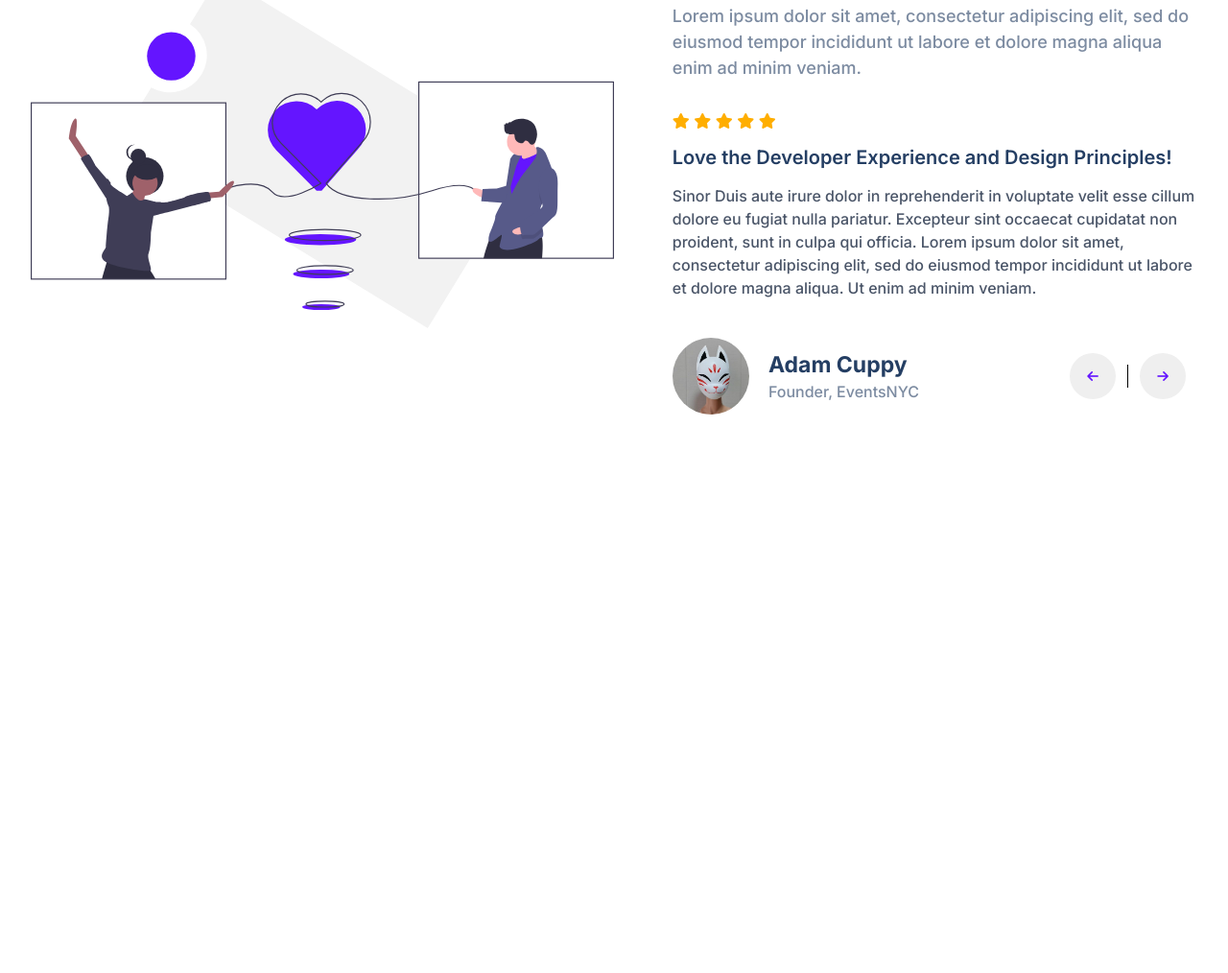
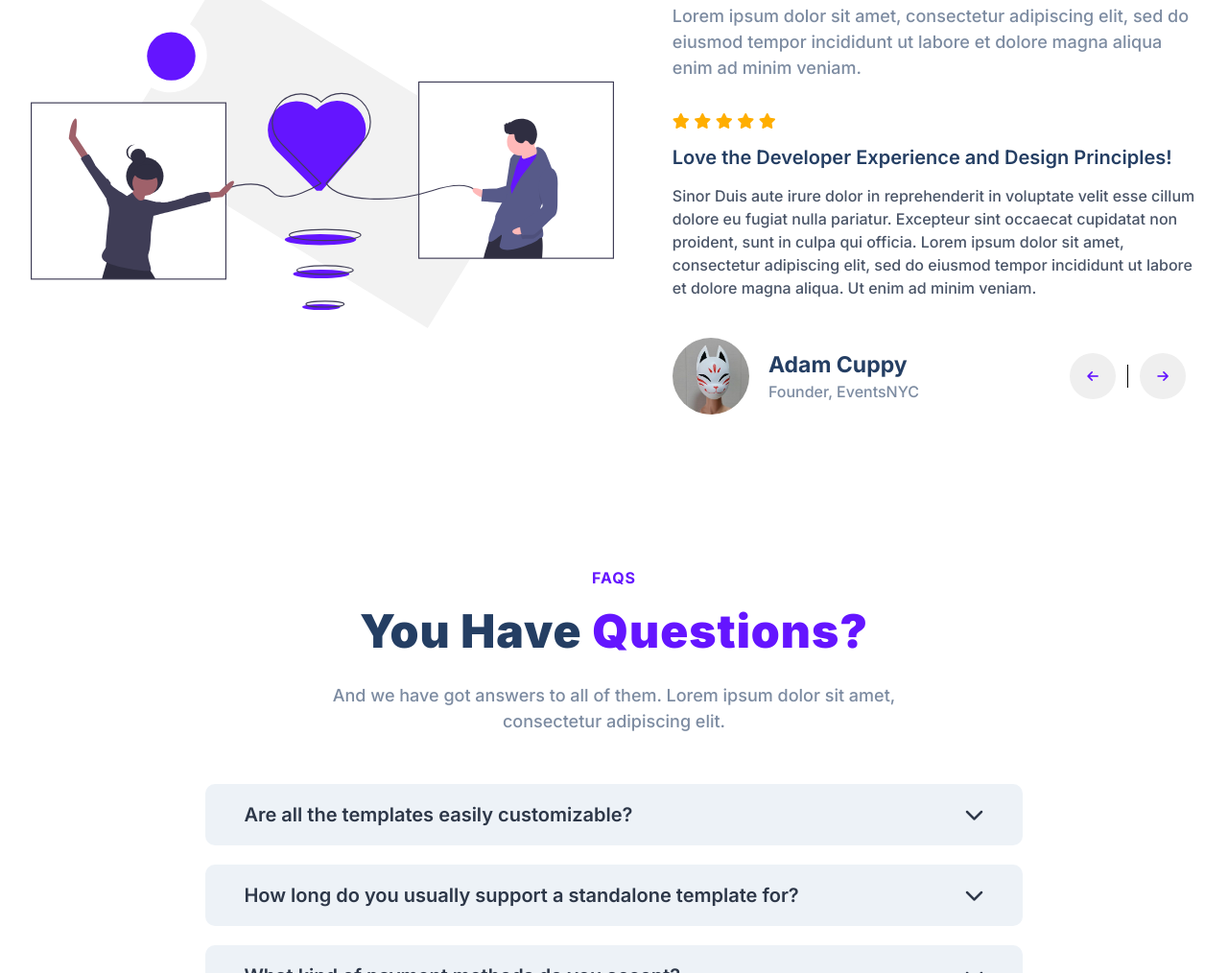
Before and after one commit to pkWafuuu/1-1-Frontend-Project-Practice, a plain HTML site: page index.html in a window 1280 px wide. Shown: the part 4723-5737 px from the top of the page at 96% size. Before the commit the page ends 5395 px from the top, so only its background shows below. Drawn offline with Linux system fonts and the light colour scheme.

Commit message:
FAQs section added

```diff
--- a/index.html
+++ b/index.html
@@ -428,8 +428,65 @@
 
         <section id="faqs">
             <div class="row">
-                <div class="container">
-
+                <div class="container center">
+                    <div class="span__title">FAQS</div>
+                    <h2 class="section__title">
+                        You Have <span class="purple">Questions?</span>
+                    </h2>
+                    <p class="section__sub-title">
+                        And we have got answers to all of them. Lorem ipsum dolor sit amet,
+                        consectetur adipiscing elit.
+                    </p>
+                    <div class="questions--container">
+                        <div class="question">
+                            <div class="question__title">
+                                Are all the templates easily customizable?
+                                <div class="question__dropdown-arrow">
+                                    <i class="fa-solid fa-chevron-down"></i>
+                                </div>
+                            </div>
+                        </div>
+                        <div class="question">
+                            <div class="question__title">
+                                How long do you usually support a standalone template for?
+                                <div class="question__dropdown-arrow">
+                                    <i class="fa-solid fa-chevron-down"></i>
+                                </div>
+                            </div>
+                        </div>
+                        <div class="question">
+                            <div class="question__title">
+                                What kind of payment methods do you accept?
+                                <div class="question__dropdown-arrow">
+                                    <i class="fa-solid fa-chevron-down"></i>
+                                </div>
+                            </div>
+                        </div>
+                        <div class="question">
+                            <div class="question__title">
+                                Is there a subscription service to get the latest templates?
+                                <div class="question__dropdown-arrow">
+                                    <i class="fa-solid fa-chevron-down"></i>
+                                </div>
+                            </div>
+                        </div>
+                        <div class="question">
+                            <div class="question__title">
+                                Are the templates Compatible with the react?
+                                <div class="question__dropdown-arrow">
+                                    <i class="fa-solid fa-chevron-down"></i>
+                                </div>
+                            </div>
+                        </div>
+                        <div class="question">
+                            <div class="question__title">
+                                Do you really support Internet Explorer 11?
+                                <div class="question__dropdown-arrow">
+                                    <i class="fa-solid fa-chevron-down"></i>
+                                </div>
+                            </div>
+                        </div>
+                    </div>
                 </div>
             </div>
         </section>
--- a/style.css
+++ b/style.css
@@ -99,6 +99,7 @@ a {
    display: flex;
    align-items: center;
    justify-content: center;
+   flex-direction: column;
 }
 /************
 
@@ -683,3 +684,40 @@ input:focus {
 .btn--slider:hover {
    filter: brightness(95%);
 }
+
+
+/**************
+
+      FAQS
+
+***************/
+
+.questions--container {
+   width: 70%;
+}
+
+.question {
+   width: 100%;
+   padding: 20px 40px;
+   background-color: #EDF2F7;
+   border-radius: 10px;
+   margin-top: 20px;
+   transition: filter 300ms ease;
+}
+
+.question:hover {
+   filter: brightness(95%);
+}
+
+.question__title {
+   display: flex;
+   justify-content: space-between;
+   font-size: 20px;
+   font-weight: 600;
+   color: #2D3748;
+}
+
+.question__dropdown-arrow {
+   display: flex;
+   align-items: center;
+}
```
